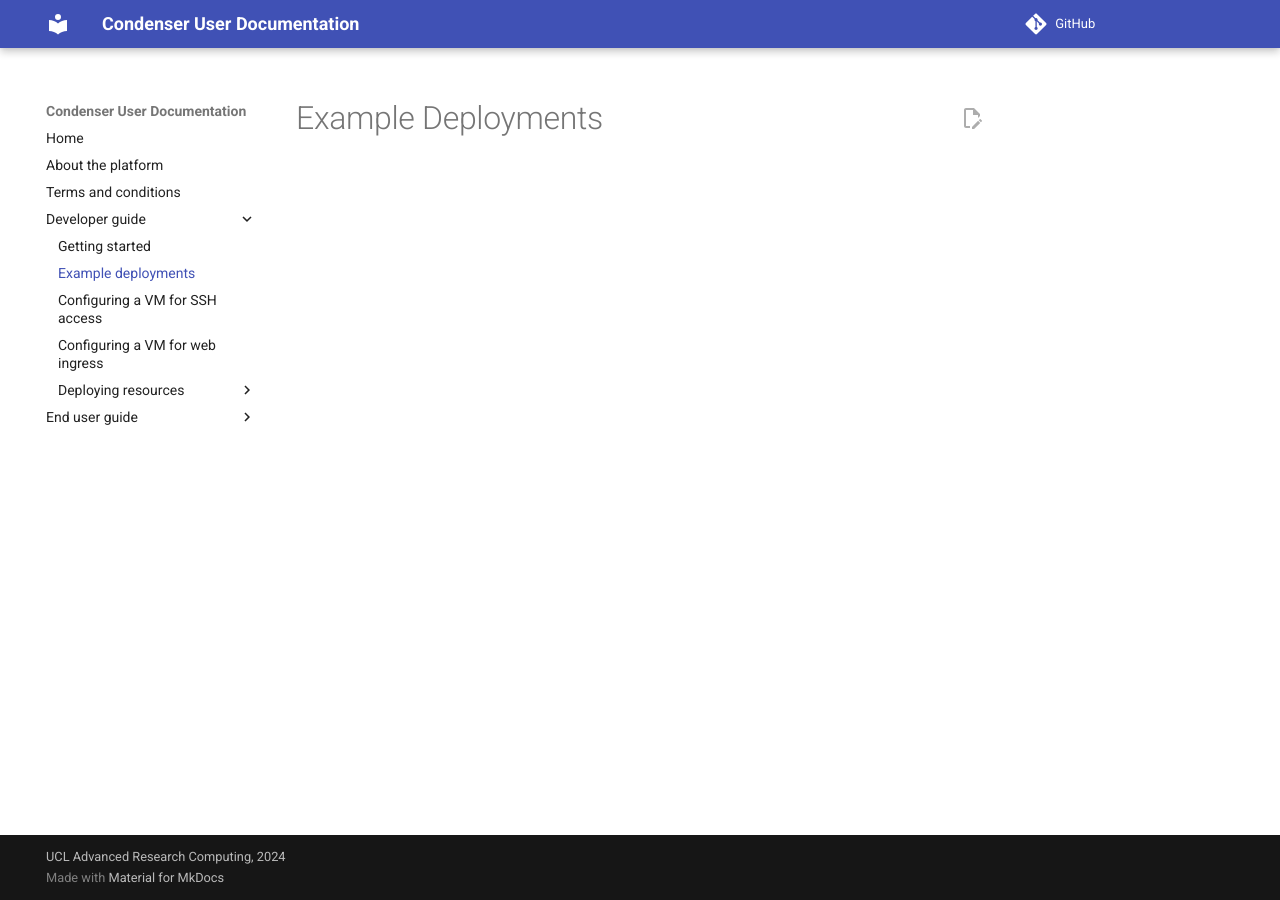
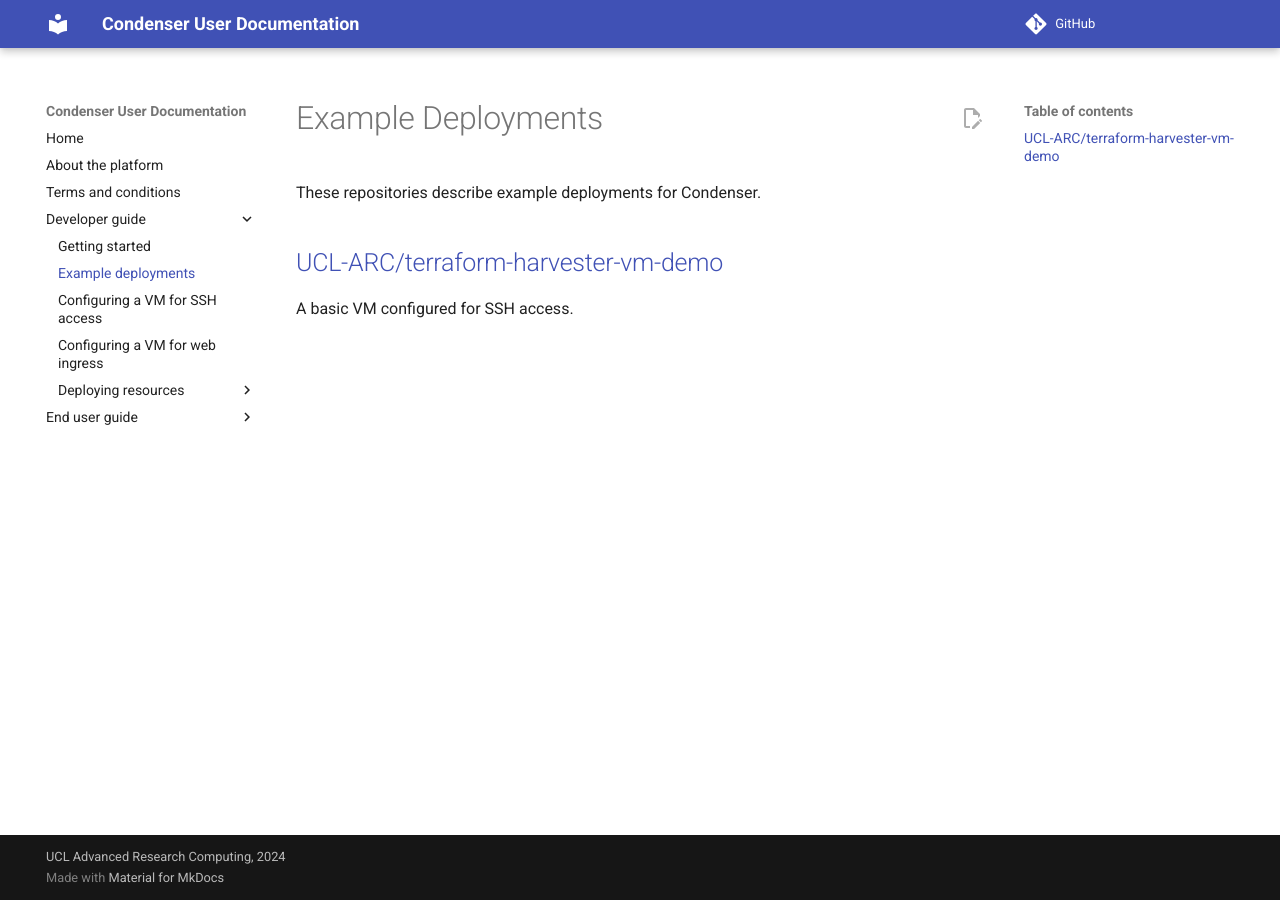
Before and after one commit to UCL-ARC/condenser-mkdocs, an MkDocs documentation site: the page built from docs/developer_guide/examples.md, in a window 1280 px wide. Built offline with MkDocs 1.6.1 and Material for MkDocs 9.7.7, drawn with Linux system fonts in a browser that asks for light colours; comment, search, counter and statistics services are not loaded.

Commit message:
Start a list of public example deployments

```diff
--- a/docs/developer_guide/examples.md
+++ b/docs/developer_guide/examples.md
@@ -3,3 +3,9 @@ title: Example deployments
 ---
 
 # Example Deployments
+
+These repositories describe example deployments for Condenser.
+
+## [UCL-ARC/terraform-harvester-vm-demo](https://github.com/UCL-ARC/terraform-harvester-vm-demo)
+
+A basic VM configured for SSH access.
```
